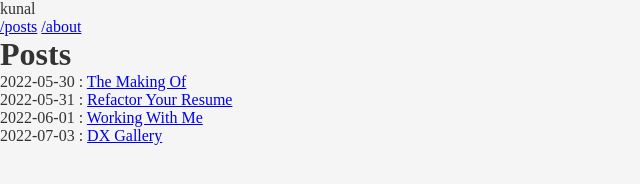
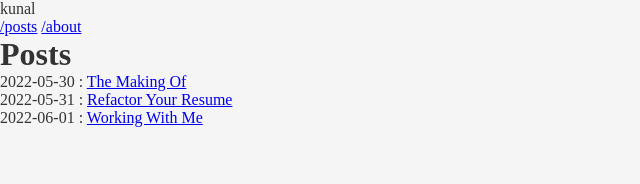
Before and after one commit to tinfoil-knight/tinfoil-knight.github.io, an Astro site: page /posts in a window 1280 px wide. Shown: the whole page, without its empty margins (0-640 px from the left). Built offline with nearby package versions, Linux system fonts and the light colour scheme; Astro itself is replaced by a stand-in of ours; a web font is replaced by a local one.

Commit message:
avoid listing drafts under posts

```diff
--- a/src/pages/posts.astro
+++ b/src/pages/posts.astro
@@ -1,11 +1,13 @@
 ---
 import Base from '../layouts/Base.astro'
 let allPosts = await Astro.glob('./posts/*.md')
-allPosts = allPosts.sort(
-	(a, b) =>
-		new Date(a.frontmatter.date).valueOf() -
-		new Date(b.frontmatter.date).valueOf()
-)
+allPosts = allPosts
+	.filter(x => !x.frontmatter.draft)
+	.sort(
+		(a, b) =>
+			new Date(a.frontmatter.date).valueOf() -
+			new Date(b.frontmatter.date).valueOf()
+	)
 ---
 
 <Base title="Kunal's Posts">
--- a/src/pages/posts/04.md
+++ b/src/pages/posts/04.md
@@ -2,6 +2,7 @@
 title: 'DX Gallery'
 date: '2022-07-03'
 layout: ../../layouts/Post.astro
+draft: true
 ---
 
 > This is a collection of experiences with developer tools, libraries, programming languages etc. that stood out to me.
```
